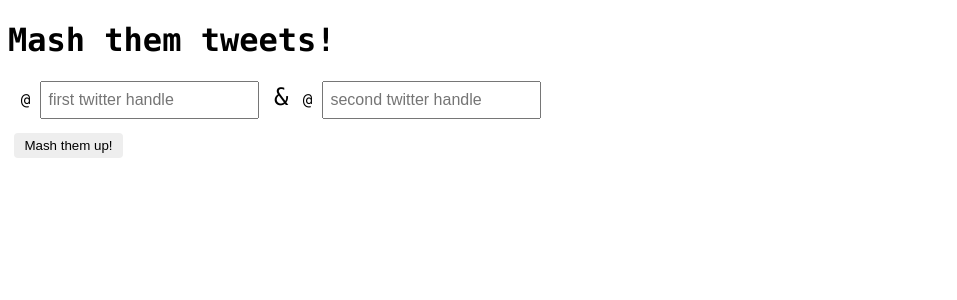
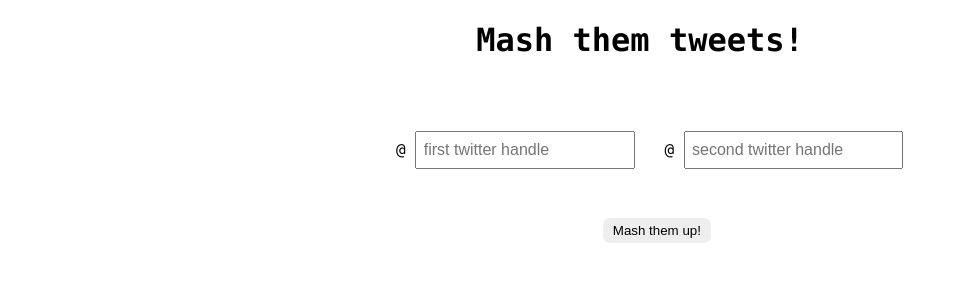
Before and after one commit to aaronlockhart/absurdtweets, an Angular app in the folder client/: page /mashtweets in a window 1280 px wide. Shown: the top 300 px of the page, without its empty margins (0-957 px from the left). Built offline with nearby package versions, Linux system fonts and the light colour scheme.

Commit message:
update CSS and HTML

```diff
--- a/client/src/app/mash-tweets/mash-tweets.component.css
+++ b/client/src/app/mash-tweets/mash-tweets.component.css
@@ -1,3 +1,20 @@
+.row {
+	width:100%;
+	min-height:50px;
+	position: relative;
+
+}
+.column_center {
+  position: relative;
+  align-items: center;
+  left: 50%;
+  top: 10%;
+  transform: translate(-50%, -50%);
+  width: auto;
+  height: auto;
+  padding: 10px;
+}
+
 label {
   display: inline-block;
   width: 3em;
@@ -5,19 +22,28 @@ label {
   color: #607D8B;
   font-weight: bold;
 }
-input {
+input.left {
+  height: 2em;
+  font-size: 1em;
+  margin: 0 20px 0 0;
+  padding-left: .4em;
+}
+input.right {
   height: 2em;
   font-size: 1em;
   padding-left: .4em;
 }
 button {
-  margin-top: 20px;
   font-family: Arial;
   background-color: #eee;
   border: none;
   padding: 5px 10px;
-  border-radius: 4px;
+  border-radius: 7px;
   cursor: pointer; cursor: hand;
+  margin: -20px -50px;
+  position:relative;
+  top:50%;
+  left:50%;
 }
 button:hover {
   background-color: #cfd8dc;
@@ -30,6 +56,7 @@ button:disabled {
 h1 {
   font-family: 'consolas';
   font-size: 2em;
+  text-align: center;
 }
 div {
   height: 2em;
--- a/client/src/app/mash-tweets/mash-tweets.component.html
+++ b/client/src/app/mash-tweets/mash-tweets.component.html
@@ -1,18 +1,21 @@
 <h1>
   {{title}}
 </h1>
-<div>
+<div class=row></div>
+<div class=row>
+    <div align=center>
+        @ <input class=left [(ngModel)]="twitter_user1" placeholder="first twitter handle"/>
+        @ <input class=right [(ngModel)]="twitter_user2" placeholder="second twitter handle"/>
+    </div>
     <div>
-        @ <input [(ngModel)]="twitter_user1" placeholder="first twitter handle"/>   <font size="+2"> & </font>
-        @ <input [(ngModel)]="twitter_user2" placeholder="second twitter handle"/>
     </div>
-    <button (click)="mash()">Mash them up!</button>
-    <br />
-    <br />
-    <div>
+    <div class=row>
+      <button (click)="mash()">Mash them up!</button>
+    </div>
+    <div class=tweet>
         {{tweet}}
     </div>
-    <div>
+    <div class=error>
         {{error}}
     </div>
 </div>
```
